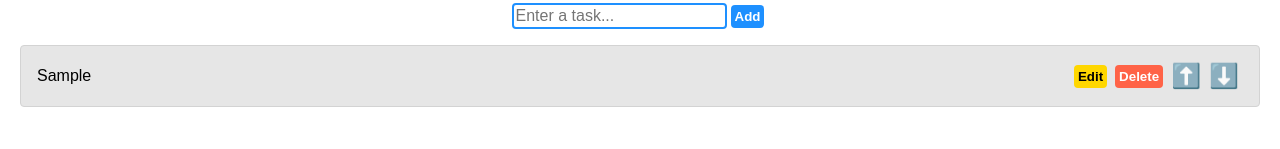
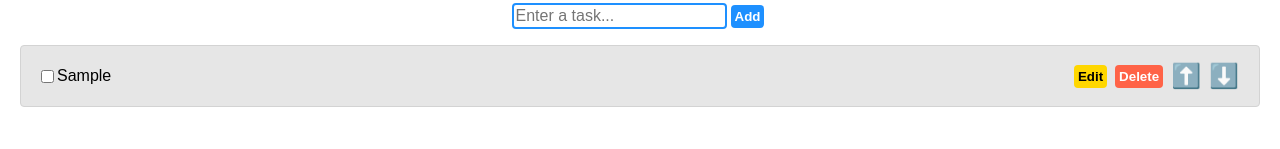
Before and after one commit to mhrastegari/react-todo, a React (Vite) app: page / in a window 1280 px wide. Both pictures are taken after typing "Sample" into the empty fields and a click on the button "Add". Shown: the part 151-300 px from the top of the page. Built offline with nearby package versions, Linux system fonts and the light colour scheme.

Commit message:
Add complete task functionality

```diff
--- a/src/TodoList.jsx
+++ b/src/TodoList.jsx
@@ -23,7 +23,7 @@ function TodoList() {
 
     function addTask() {
         if (newTask.trim() !== "") {
-            setTasks([...tasks, { text: newTask }]);
+            setTasks([...tasks, { text: newTask, completed: false }]);
             setNewTask("");
         }
     }
@@ -48,6 +48,13 @@ function TodoList() {
             [updatedTask[index + 1], updatedTask[index]]
             setTasks(updatedTask);
         }
+    }
+
+    function completeTask(index) {
+        const updatedTasks = tasks.map((task, i) =>
+            i === index ? { ...task, completed: !task.completed } : task
+        );
+        setTasks(updatedTasks);
     }
 
     function editTask(index, task = null) {
@@ -94,7 +101,13 @@ function TodoList() {
                             </>
                         ) : (
                             <>
-                                <span className="text">{task.text}</span>
+                            <input
+                                type="checkbox"
+                                checked={task.completed}
+                                onChange={() => completeTask(index)} />
+                                <span className={`text ${task.completed ? "completed" : ""}`}>
+                                    {task.text}
+                                </span>
                                 <button className="edit-button" onClick={() => editTask(index, task)}>Edit</button>
                                 <button className="delete-button" onClick={() => deleteTask(index)}>Delete</button>
                                 <button className="move-button" onClick={() => moveTaskUp(index)}>⬆️</button>
--- a/src/index.css
+++ b/src/index.css
@@ -81,3 +81,7 @@ li {
 .text {
   flex: 1;
 }
+
+.text.completed {
+  text-decoration: line-through;
+}
```
